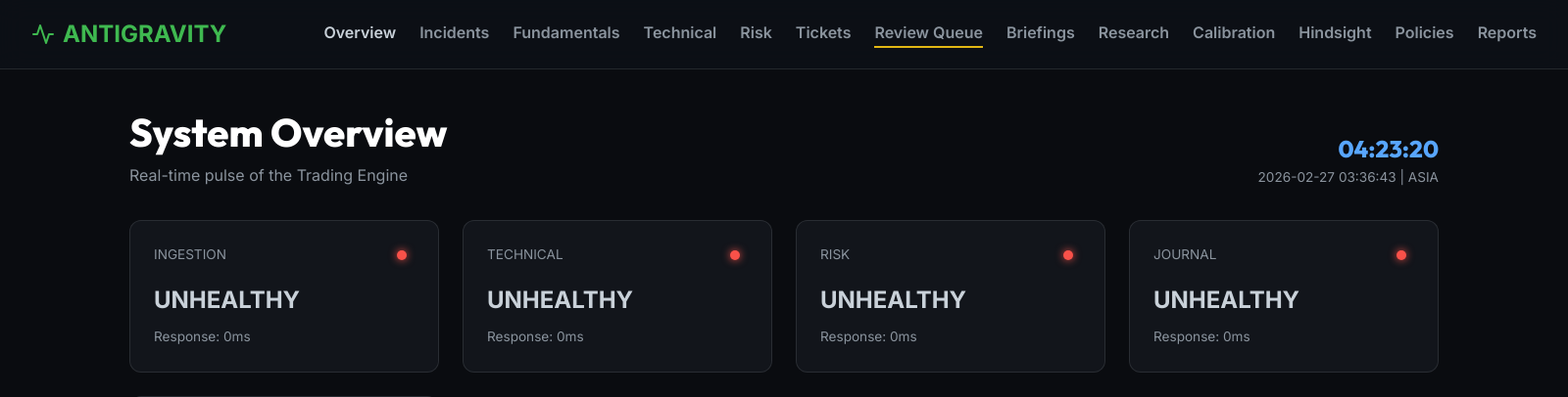
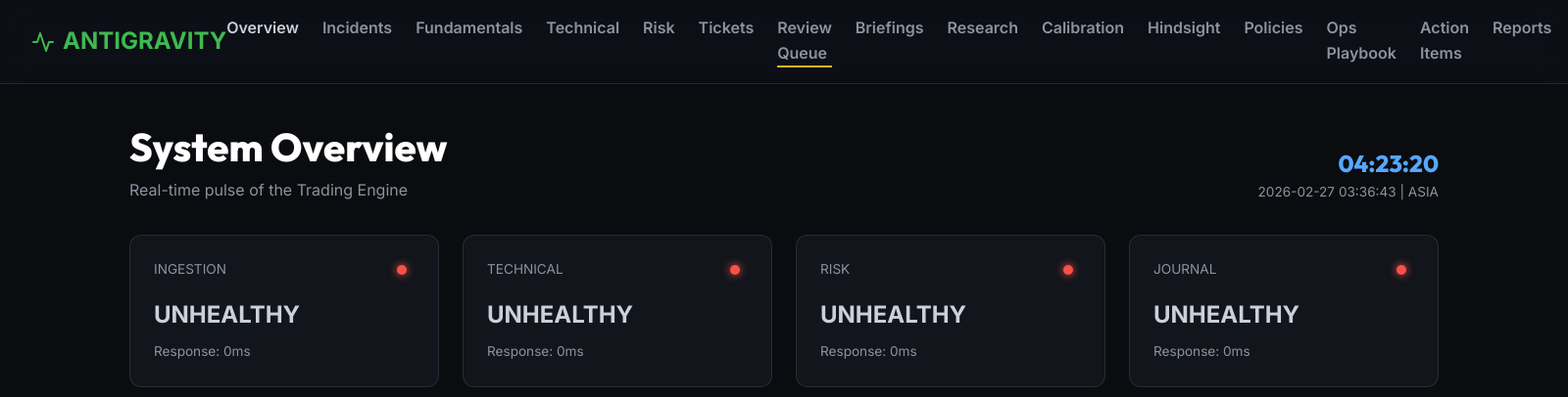
Before and after one commit to abuok/TH-TRADING-SYSTEM, a FastAPI app: page /dashboard in a window 1600 px wide. Shown: the top 406 px of the page at 98% size. Run offline with FastAPI, Linux system fonts and the light colour scheme; data that the repository does not hold is empty.

Commit message:
feat: create initial FastAPI operator dashboard service with various data views and authentication.

```diff
--- a/services/dashboard/main.py
+++ b/services/dashboard/main.py
@@ -11,7 +11,7 @@ from typing import List, Optional
 sys.path.append(os.getcwd())
 
 import shared.database.session as db_session
-from shared.database.models import Packet, IncidentLog, KillSwitch, SessionBriefing, GuardrailsLog, PolicySelectionLog
+from shared.database.models import Packet, IncidentLog, KillSwitch, SessionBriefing, GuardrailsLog, PolicySelectionLog, ActionItem, OpsReportLog
 from services.dashboard.logic import get_service_health, get_dashboard_data, get_tickets, get_briefings, get_latest_briefing
 from shared.logic.sessions import get_nairobi_time
 from fastapi.security import HTTPBasic, HTTPBasicCredentials
@@ -431,7 +431,7 @@ async def dashboard_hindsight(request: Request, date_str: Optional[str] = None,
     })
 
 @app.get("/dashboard/policies", response_class=HTMLResponse)
-async def dashboard_policies(request: Request, db: Session = Depends(db_session.get_db)):
+async def dashboard_policies(request: Request, auth: bool = Depends(verify_auth), db: Session = Depends(db_session.get_db)):
     from sqlalchemy import func
     # Latest policy per pair
     subq = db.query(
@@ -458,6 +458,34 @@ async def dashboard_policies(request: Request, db: Session = Depends(db_session.
         "history": history
     })
 
+@app.get("/dashboard/ops/daily", response_class=HTMLResponse)
+async def dashboard_daily_ops(request: Request, auth: bool = Depends(verify_auth), db: Session = Depends(db_session.get_db)):
+    latest = db.query(OpsReportLog).filter(OpsReportLog.report_type == "daily").order_by(OpsReportLog.created_at.desc()).first()
+    if not latest:
+        raise HTTPException(status_code=404, detail="No daily report found")
+    return templates.TemplateResponse("ops_daily_template.html", {"request": request, "report": latest.report_data, "active_page": "ops"})
+
+@app.get("/dashboard/ops/weekly", response_class=HTMLResponse)
+async def dashboard_weekly_review(request: Request, auth: bool = Depends(verify_auth), db: Session = Depends(db_session.get_db)):
+    latest = db.query(OpsReportLog).filter(OpsReportLog.report_type == "weekly").order_by(OpsReportLog.created_at.desc()).first()
+    if not latest:
+        raise HTTPException(status_code=404, detail="No weekly report found")
+    return templates.TemplateResponse("ops_weekly_template.html", {"request": request, "report": latest.report_data, "active_page": "ops"})
+
+@app.get("/dashboard/action-items", response_class=HTMLResponse)
+async def dashboard_action_items(request: Request, auth: bool = Depends(verify_auth), db: Session = Depends(db_session.get_db)):
+    items = db.query(ActionItem).order_by(ActionItem.created_at.desc()).all()
+    return templates.TemplateResponse("action_items.html", {"request": request, "items": items, "active_page": "actions"})
+
+@app.post("/api/action-items/{id}/done")
+async def mark_action_item_done(id: int, auth: bool = Depends(verify_auth), db: Session = Depends(db_session.get_db)):
+    item = db.query(ActionItem).get(id)
+    if not item:
+        raise HTTPException(status_code=404, detail="Item not found")
+    item.status = "DONE"
+    db.commit()
+    return {"status": "success"}
+
 if __name__ == "__main__":
     import uvicorn
     uvicorn.run(app, host="0.0.0.0", port=8005)
--- a/services/dashboard/templates/base.html
+++ b/services/dashboard/templates/base.html
@@ -357,6 +357,10 @@
                 class="nav-link {% if active_page == 'hindsight' %}active{% endif %}">Hindsight</a>
             <a href="/dashboard/policies"
                 class="nav-link {% if active_page == 'policies' %}active{% endif %}">Policies</a>
+            <a href="/dashboard/ops/daily" class="nav-link {% if active_page == 'ops' %}active{% endif %}">Ops
+                Playbook</a>
+            <a href="/dashboard/action-items" class="nav-link {% if active_page == 'actions' %}active{% endif %}">Action
+                Items</a>
             <a href="/dashboard/reports" class="nav-link {% if active_page == 'reports' %}active{% endif %}">Reports</a>
         </div>
     </nav>
```
Also changed, not shown: services/orchestration/main.py (+44 -0 lines), tests/test_ops_reports.py (added, +55 -0 lines).
